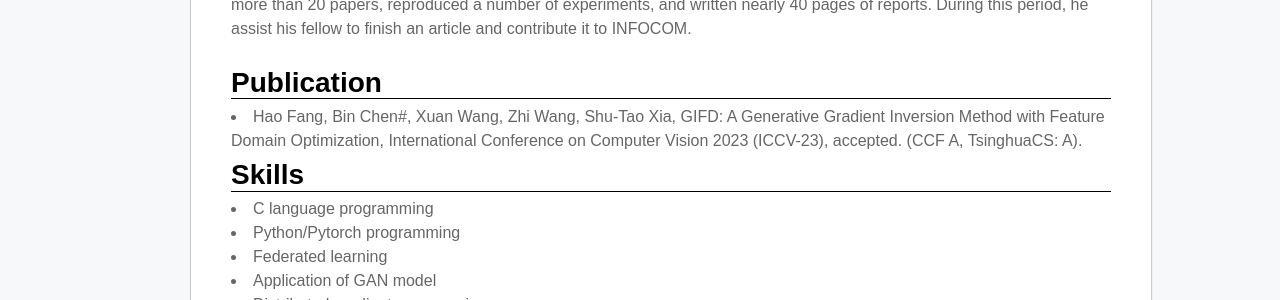
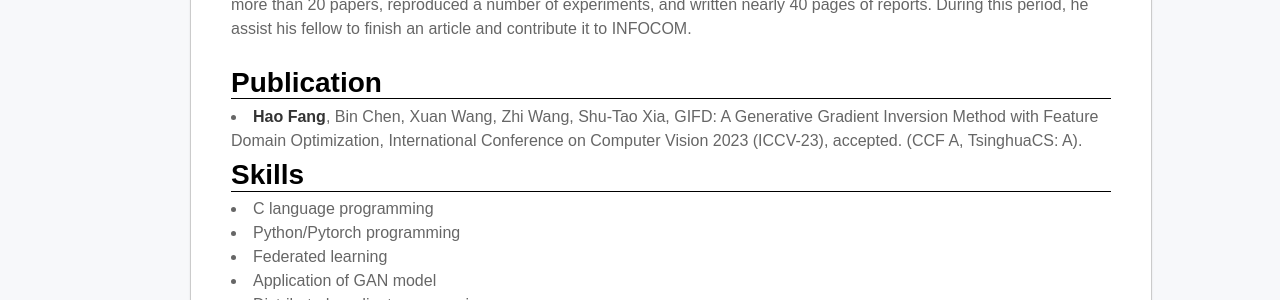
Before and after one commit to ffhibnese/ffhibnese.github.io, a Jekyll site: the page built from index.md, in a window 1280 px wide and 900 px high, scrolled down 905 px. Shown: the part 469-769 px from the top of the window. Built offline with Jekyll 4.4.1, drawn with Linux system fonts in a browser that asks for light colours; nearby versions of some CDN libraries; our own code applies the rules of GitHub Pages for plain Markdown files.

```diff
--- a/index.md
+++ b/index.md
@@ -69,7 +69,7 @@
   <tr>
     <td width="100%">
       <h2>Publication</h2>
-      <li>Hao Fang, Bin Chen#, Xuan Wang, Zhi Wang, Shu-Tao Xia, GIFD: A Generative Gradient Inversion Method with Feature Domain Optimization, International Conference on Computer Vision 2023 (ICCV-23), accepted. (CCF A, TsinghuaCS: A).</li>
+      <li><b>Hao Fang</b>, Bin Chen, Xuan Wang, Zhi Wang, Shu-Tao Xia, GIFD: A Generative Gradient Inversion Method with Feature Domain Optimization, International Conference on Computer Vision 2023 (ICCV-23), accepted. (CCF A, TsinghuaCS: A).</li>
 
     </td>
   </tr>
```
